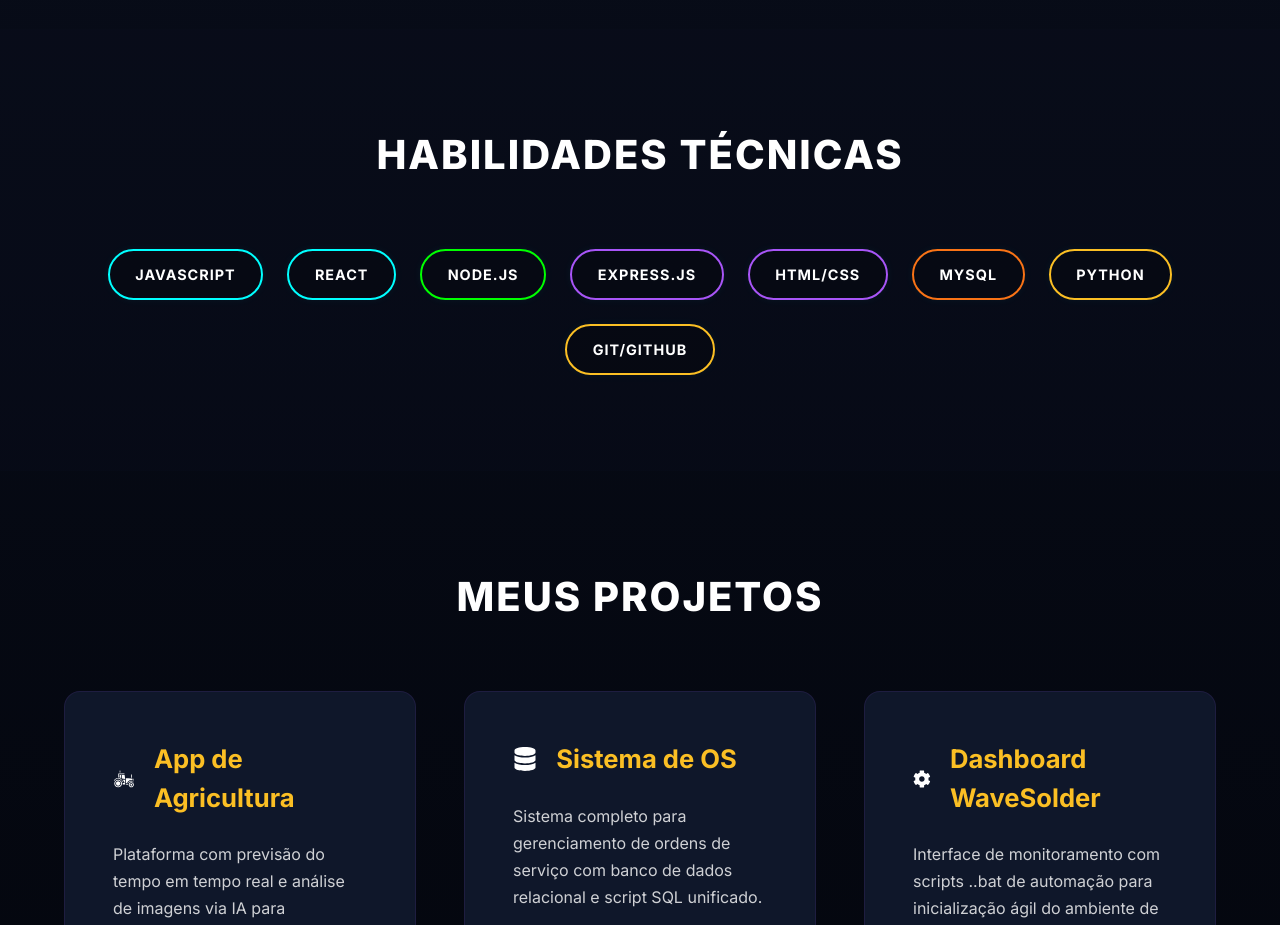
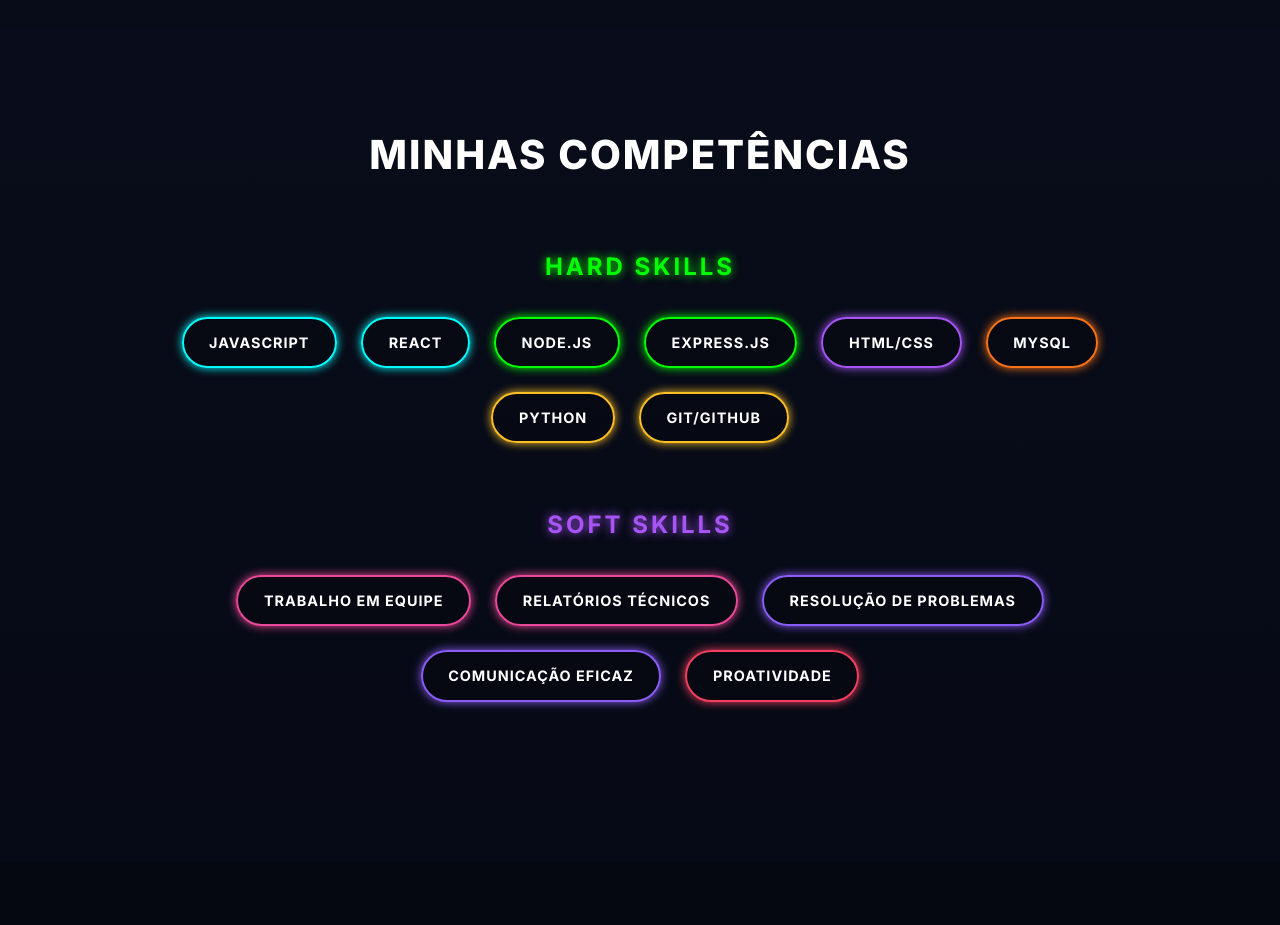
Before and after one commit to luizteixeirasantos/meu-portfolio, a React (Vite) app: page / in a window 1280 px wide. Shown: the part 780-1705 px from the top of the page. Built offline with nearby package versions, Linux system fonts and the light colour scheme.

Commit message:
style: separando exibição de hard e soft skills

```diff
--- a/src/App.css
+++ b/src/App.css
@@ -1,7 +1,7 @@
 /* =========================================
    1. Variáveis, Reset e Fundo Total
    ========================================= */
-@import url('https://fonts.googleapis.com/css2?family=Inter:wght@300;400;600;700;800&display=swap');
+@import url("https://fonts.googleapis.com/css2?family=Inter:wght@300;400;600;700;800&display=swap");
 
 :root {
   --bg-dark-start: #0a0f1e;
@@ -19,14 +19,18 @@
   padding: 0;
   box-sizing: border-box;
   /* Garante que o padding não aumente o tamanho dos elementos */
-  font-family: 'Inter', sans-serif;
+  font-family: "Inter", sans-serif;
   color: var(--text-white);
 }
 
 /* Adicionamos a tag html aqui junto com o body */
 html,
 body {
-  background: linear-gradient(180deg, var(--bg-dark-start) 0%, var(--bg-dark-end) 100%);
+  background: linear-gradient(
+    180deg,
+    var(--bg-dark-start) 0%,
+    var(--bg-dark-end) 100%
+  );
   min-height: 100vh;
   width: 100%;
   overflow-x: hidden;
@@ -145,7 +149,9 @@ html {
   border-radius: 50%;
   object-fit: cover;
   border: 4px solid transparent;
-  box-shadow: 0 0 20px rgba(168, 85, 247, 0.4), 0 0 40px rgba(0, 255, 255, 0.3);
+  box-shadow:
+    0 0 20px rgba(168, 85, 247, 0.4),
+    0 0 40px rgba(0, 255, 255, 0.3);
 }
 
 .hero-content {
@@ -227,14 +233,44 @@ html {
   letter-spacing: 1px;
   transition: all 0.3s ease;
   background-color: rgba(0, 0, 0, 0.2);
-  box-shadow: 0 0 10px rgba(0, 255, 255, 0.05);
+
+  /* AJUSTE AQUI: O brilho agora segue a cor da pílula */
+  box-shadow: 0 0 10px var(--skill-color);
+  opacity: 0.9;
 }
 
 .skill-pill:hover {
   transform: translateY(-5px) scale(1.05);
   background-color: var(--skill-color);
-  color: #000;
-  box-shadow: 0 0 20px var(--skill-color);
+  color: #000; /* Texto fica preto para dar contraste no fundo neon */
+  box-shadow: 0 0 25px var(--skill-color);
+  opacity: 1;
+}
+
+.skills-category {
+  margin-bottom: 4rem;
+  width: 100%;
+}
+
+.skills-subtitle {
+  font-size: 1.5rem;
+  font-weight: 700;
+  margin-bottom: 2rem;
+  text-align: center;
+  letter-spacing: 3px;
+  text-transform: uppercase;
+  /* Brilho sutil no subtítulo */
+  text-shadow: 0 0 10px currentColor;
+}
+
+/* Garante que o grid de pílulas use todo o espaço com o respiro de 5vw */
+.skills-grid {
+  display: flex;
+  flex-wrap: wrap;
+  gap: 1.5rem;
+  justify-content: center;
+  padding: 0 5vw;
+  width: 100%;
 }
 
 /* =========================================
@@ -265,7 +301,9 @@ html {
 .project-card:hover {
   transform: translateY(-10px);
   border-color: rgba(168, 85, 247, 0.4);
-  box-shadow: 0 20px 40px rgba(0, 0, 0, 0.4), 0 0 15px rgba(168, 85, 247, 0.1);
+  box-shadow:
+    0 20px 40px rgba(0, 0, 0, 0.4),
+    0 0 15px rgba(168, 85, 247, 0.1);
 }
 
 .project-header {
--- a/src/App.jsx
+++ b/src/App.jsx
@@ -15,15 +15,23 @@ import { GiFarmTractor } from "react-icons/gi";
 import "./App.css";
 import minhaFoto from "./minha-foto.png";
 
-const minhasHabilidades = [
+const hardSkills = [
   { nome: "JavaScript", cor: "#00ffff" },
   { nome: "React", cor: "#00ffff" },
   { nome: "Node.js", cor: "#00ff00" },
-  { nome: "Express.js", cor: "#a855f7" },
+  { nome: "Express.js", cor: "#00ff00" },
   { nome: "HTML/CSS", cor: "#a855f7" },
   { nome: "MySQL", cor: "#f97316" },
   { nome: "Python", cor: "#fbbf24" },
   { nome: "Git/GitHub", cor: "#fbbf24" },
+];
+
+const softSkills = [
+  { nome: "Trabalho em Equipe", cor: "#ec4899" },
+  { nome: "Relatórios Técnicos", cor: "#ec4899" },
+  { nome: "Resolução de Problemas", cor: "#8b5cf6" },
+  { nome: "Comunicação Eficaz", cor: "#8b5cf6" },
+  { nome: "Proatividade", cor: "#f43f5e" },
 ];
 
 const meusProjetos = [
@@ -167,24 +175,46 @@ function App() {
 
       {/* 2. SEÇÃO: HABILIDADES */}
       <section className="skills-section" id="skills">
-        <h2 className="section-title text-center">HABILIDADES TÉCNICAS</h2>
+        <h2 className="section-title text-center">MINHAS COMPETÊNCIAS</h2>
+
+        {/* Subseção: Hard Skills */}
+        <div className="skills-category">
+          <h3 className="skills-subtitle text-light-green">HARD SKILLS</h3>
           <div className="skills-grid">
-          {minhasHabilidades.map((hab, index) => (
+            {hardSkills.map((hab, index) => (
               <motion.div
                 className="skill-pill"
                 key={index}
-              style={{
-                "--skill-color": hab.cor,
-                "--skill-color-rgb": "0, 255, 255",
-              }}
-              initial={{ opacity: 0, scale: 0.8 }}
-              whileInView={{ opacity: 1, scale: 1 }}
-              viewport={{ once: true, amount: 0.2 }}
+                style={{ "--skill-color": hab.cor }}
+                initial={{ opacity: 0, x: -20 }}
+                whileInView={{ opacity: 1, x: 0 }}
+                viewport={{ once: true }}
                 transition={{ duration: 0.4, delay: index * 0.1 }}
               >
                 {hab.nome}
               </motion.div>
             ))}
+          </div>
+        </div>
+
+        {/* Subseção: Soft Skills */}
+        <div className="skills-category">
+          <h3 className="skills-subtitle text-purple">SOFT SKILLS</h3>
+          <div className="skills-grid">
+            {softSkills.map((hab, index) => (
+              <motion.div
+                className="skill-pill"
+                key={index}
+                style={{ "--skill-color": hab.cor }}
+                initial={{ opacity: 0, x: 20 }}
+                whileInView={{ opacity: 1, x: 0 }}
+                viewport={{ once: true }}
+                transition={{ duration: 0.4, delay: index * 0.1 }}
+              >
+                {hab.nome}
+              </motion.div>
+            ))}
+          </div>
         </div>
       </section>
 
```
Also changed, not shown: 1 other file (tests, documents, lock files or other folders). Lines whose indentation alone changed are shown as unchanged.
